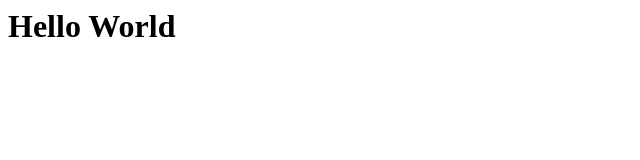
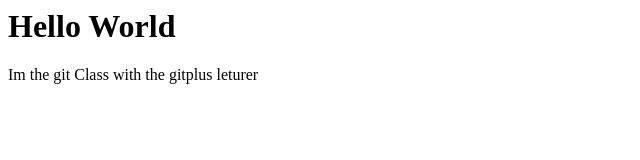
Before and after one commit to Bashiru-koda/project1, a plain HTML site: page index.html in a window 1280 px wide. Shown: the whole page, without its empty margins (0-640 px from the left). Drawn offline with Linux system fonts and the light colour scheme.

Commit message:
Added an element and a CSS file

```diff
--- a/index.html
+++ b/index.html
@@ -1 +1,3 @@
 <h1> Hello World </h1>
+
+<p> Im the git Class with the gitplus leturer</p>
--- /dev/null
+++ b/style.css
@@ -0,0 +1,6 @@
+body{
+	background-color: black;
+	color: white;
+	text-align: center;
+
+}
```
